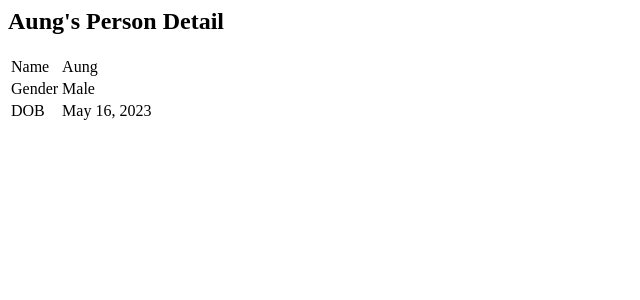
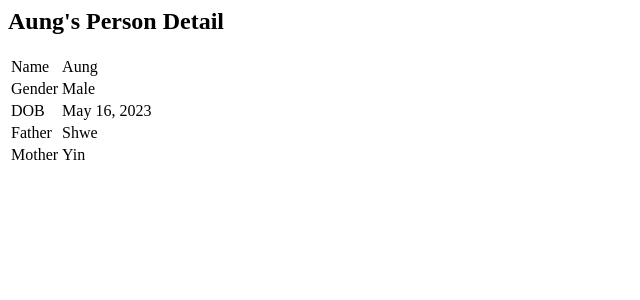
Before and after one commit to aungkoman/django-crud, a Django app: page /person-detail/1/ in a window 1280 px wide. Shown: the top 300 px of the page, without its empty margins (0-640 px from the left). Run offline with Django 4.2, Linux system fonts and the light colour scheme; data comes from the database, SQL or seed files in the repository.

Commit message:
ဆွေစဉ်မျိုးဆက်မှာ အဖေ နဲ့ အမေ ရပြီ

```diff
--- a/finance/familytree/templates/person_detail.html
+++ b/finance/familytree/templates/person_detail.html
@@ -13,4 +13,12 @@
         <td>DOB</td>
         <td>{{ person.dob }} </td>
     </tr>
+    <tr>
+        <td>Father</td>
+        <td>{{ person.parent_marriage.person_one.name }} </td>
+    </tr>
+    <tr>
+        <td>Mother</td>
+        <td>{{ person.parent_marriage.person_two.name }} </td>
+    </tr>
 </table>
--- a/finance/familytree/views.py
+++ b/finance/familytree/views.py
@@ -2,7 +2,7 @@ from django.shortcuts import render
 from django.http import HttpResponse
 
 # import models
-from familytree.models import Person
+from familytree.models import Person,Married
 
 def index(request):
     return HttpResponse("Hello, world. You're at the family tree app -> index method")
@@ -16,5 +16,4 @@ def helloWorld(request):
 
 def personDetail(request, person_id = 0):
     person = Person.objects.get(pk=person_id)
-
     return render(request, 'person_detail.html', { 'person_id' : person_id, 'person' : person})
```
